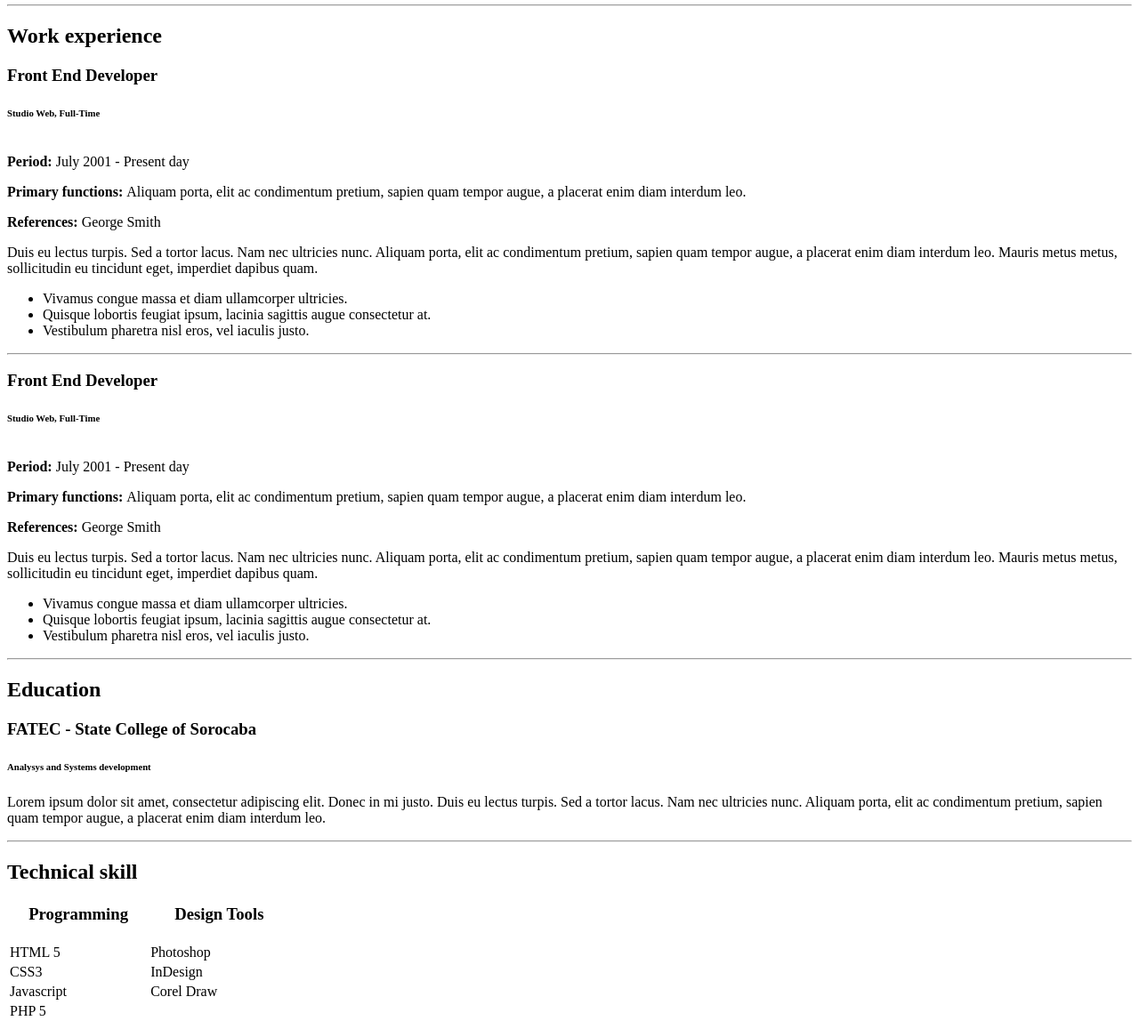
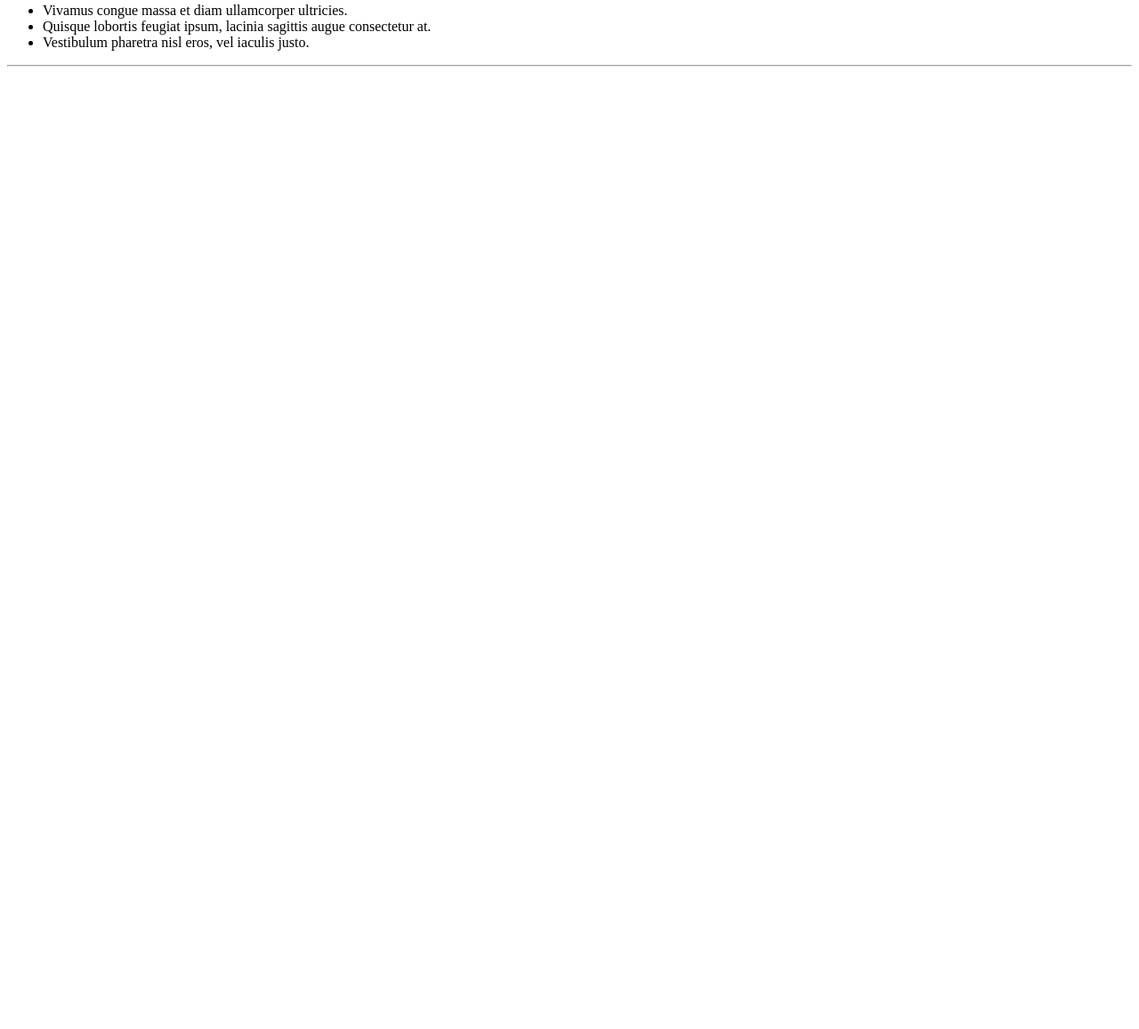
Before and after one commit to prvit/personal-site, a website: page tpl/index.html in a window 1280 px wide. Shown: the part 172-1329 px from the top of the page at 89% size. After the commit the page ends 800 px from the top, so only its background shows below. Drawn offline with Linux system fonts and the light colour scheme.

Commit message:
Description changed
Description changed

```diff
--- a/tpl/index.html
+++ b/tpl/index.html
@@ -3,6 +3,8 @@
         <h2>Professional profile</h2>
     </div>
     <div class="span8">
+		<p>Hi, my name is Vitaliy.</p>
+		<br>
         <p>Lorem ipsum dolor sit amet, consectetur adipiscing elit. Donec in mi justo. Duis eu lectus turpis. Sed a tortor lacus. Nam nec ultricies nunc. Aliquam porta, elit ac condimentum pretium, sapien quam tempor augue, a placerat enim diam interdum leo. Mauris metus metus, sollicitudin eu tincidunt eget, imperdiet dapibus quam.</p>
         <ul>
             <li>Vivamus congue massa et diam ullamcorper ultricies.</li>
@@ -12,133 +14,3 @@
     </div>
 </div>
 <hr>
-<div class="row">
-    <div class="span4">
-        <h2>Work experience</h2>
-    </div>
-    <div class="span8">
-
-        <div class="row">
-            <div class="span4">
-                <h3>Front End Developer</h3>
-        <h6>Studio Web, Full-Time</h6>
-        <p style="margin-top:40px;"><strong>Period: </strong> July 2001 - Present day</p>
-        <p><strong>Primary functions: </strong>Aliquam porta, elit ac condimentum pretium, sapien quam tempor augue, a placerat enim diam interdum leo.</p>
-        <p><strong>References: </strong>George Smith</p>
-            </div>
-            <div class="span4">
-                <p>Duis eu lectus turpis. Sed a tortor lacus. Nam nec ultricies nunc. Aliquam porta, elit ac condimentum pretium, sapien quam tempor augue, a placerat enim diam interdum leo. Mauris metus metus, sollicitudin eu tincidunt eget, imperdiet dapibus quam.</p>
-        <ul>
-            <li>Vivamus congue massa et diam ullamcorper ultricies.</li>
-            <li>Quisque lobortis feugiat ipsum, lacinia sagittis augue consectetur at.</li>
-            <li>Vestibulum pharetra nisl eros, vel iaculis justo.</li>
-        </ul>
-            </div>
-        </div>
-
-        <hr>
-
-        <div class="row">
-            <div class="span4">
-                <h3>Front End Developer</h3>
-        <h6>Studio Web, Full-Time</h6>
-        <p style="margin-top:40px;"><strong>Period: </strong> July 2001 - Present day</p>
-        <p><strong>Primary functions: </strong>Aliquam porta, elit ac condimentum pretium, sapien quam tempor augue, a placerat enim diam interdum leo.</p>
-        <p><strong>References: </strong>George Smith</p>
-            </div>
-            <div class="span4">
-                <p>Duis eu lectus turpis. Sed a tortor lacus. Nam nec ultricies nunc. Aliquam porta, elit ac condimentum pretium, sapien quam tempor augue, a placerat enim diam interdum leo. Mauris metus metus, sollicitudin eu tincidunt eget, imperdiet dapibus quam.</p>
-        <ul>
-            <li>Vivamus congue massa et diam ullamcorper ultricies.</li>
-            <li>Quisque lobortis feugiat ipsum, lacinia sagittis augue consectetur at.</li>
-            <li>Vestibulum pharetra nisl eros, vel iaculis justo.</li>
-        </ul>
-            </div>
-        </div>
-
-    </div>
-
-</div>
-<hr>
-<div class="row">
-    <div class="span4">
-        <h2>Education</h2>
-    </div>
-    <div class="span8">
-        <h3>FATEC - State College of Sorocaba</h3>
-        <h6>Analysys and Systems development</h6>
-        <p>Lorem ipsum dolor sit amet, consectetur adipiscing elit. Donec in mi justo. Duis eu lectus turpis. Sed a tortor lacus. Nam nec ultricies nunc. Aliquam porta, elit ac condimentum pretium, sapien quam tempor augue, a placerat enim diam interdum leo.</p>
-    </div>
-</div>
-<hr>
-<div class="row">
-    <div class="span4">
-        <h2>Technical skill</h2>
-    </div>
-    <div class="span8">
-        <table class="table">
-          <thead>
-            <tr>
-              <th colspan="2"><h3>Programming</h3></th>
-              <th colspan="2"><h3>Design Tools</h3></th>
-            </tr>
-          </thead>
-          <tbody>
-            <tr>
-              <td width="25%">HTML 5</td>
-              <td width="25%">
-                    <div class="progress progress-info">
-                    <div class="bar" style="width: 40%;"></div>
-                    </div>
-              </td>
-                <td width="25%">Photoshop</td>
-                <td width="25%">
-                    <div class="progress progress-info">
-                    <div class="bar" style="width: 90%;"></div>
-                    </div>
-                </td>
-            </tr>
-            <tr>
-              <td width="25%">CSS3</td>
-              <td width="25%">
-                    <div class="progress progress-info">
-                    <div class="bar" style="width: 80%;"></div>
-                    </div>
-              </td>
-                <td width="25%">InDesign</td>
-                <td width="25%">
-                    <div class="progress progress-info">
-                    <div class="bar" style="width: 50%;"></div>
-                    </div>
-                </td>
-            </tr>
-            <tr>
-              <td width="25%">Javascript</td>
-              <td width="25%">
-                    <div class="progress progress-info">
-                    <div class="bar" style="width: 85%;"></div>
-                    </div>
-              </td>
-                <td width="25%">Corel Draw</td>
-                <td width="25%">
-                    <div class="progress progress-info">
-                    <div class="bar" style="width: 90%;"></div>
-                    </div>
-                </td>
-            </tr>
-            <tr>
-              <td width="25%">PHP 5</td>
-              <td width="25%">
-                    <div class="progress progress-info">
-                    <div class="bar" style="width: 70%;"></div>
-                    </div>
-              </td>
-                <td width="25%">&nbsp;</td>
-                <td width="25%">&nbsp;
-
-                </td>
-            </tr>
-          </tbody>
-        </table>
-    </div>
- </div>
```
